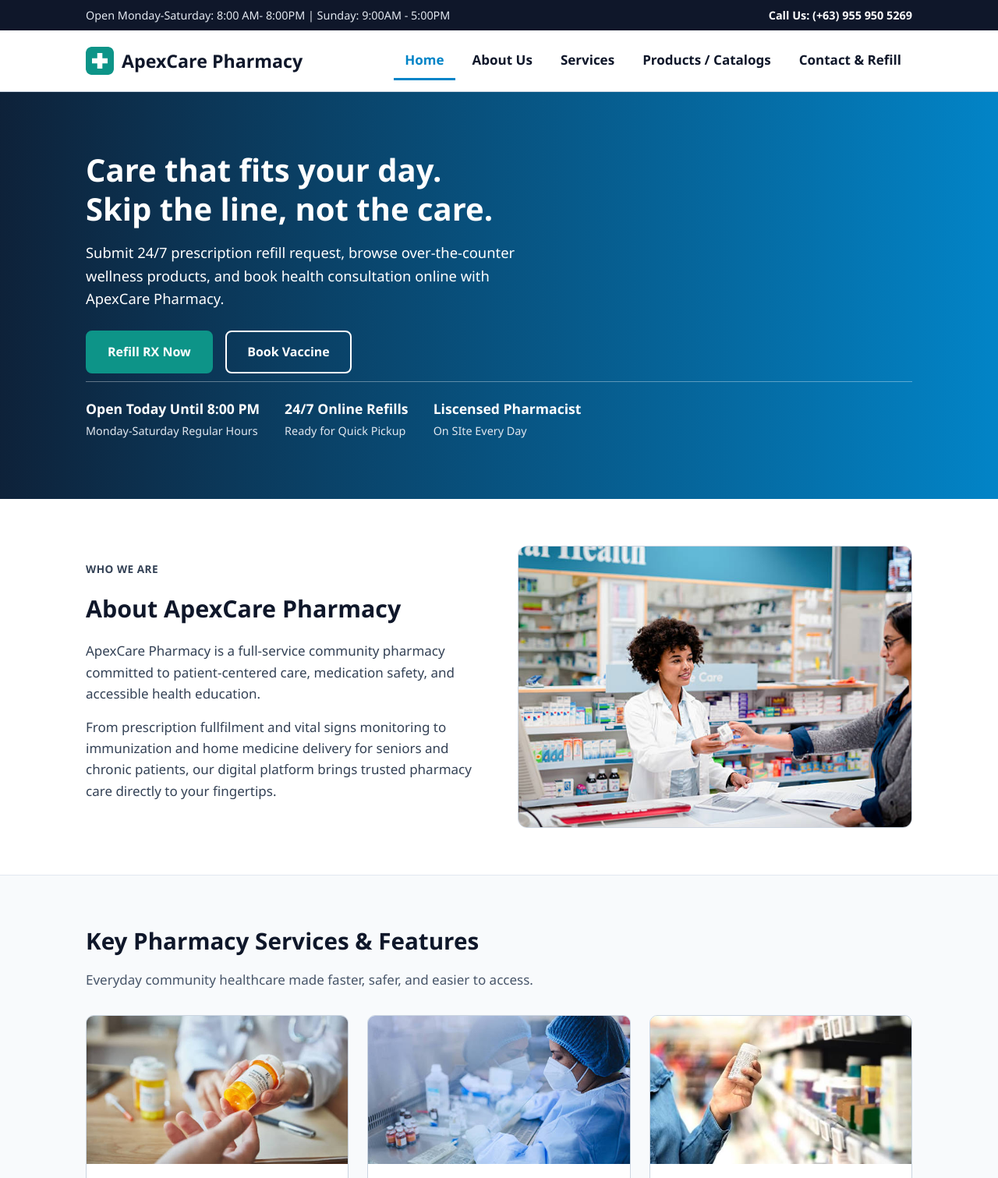
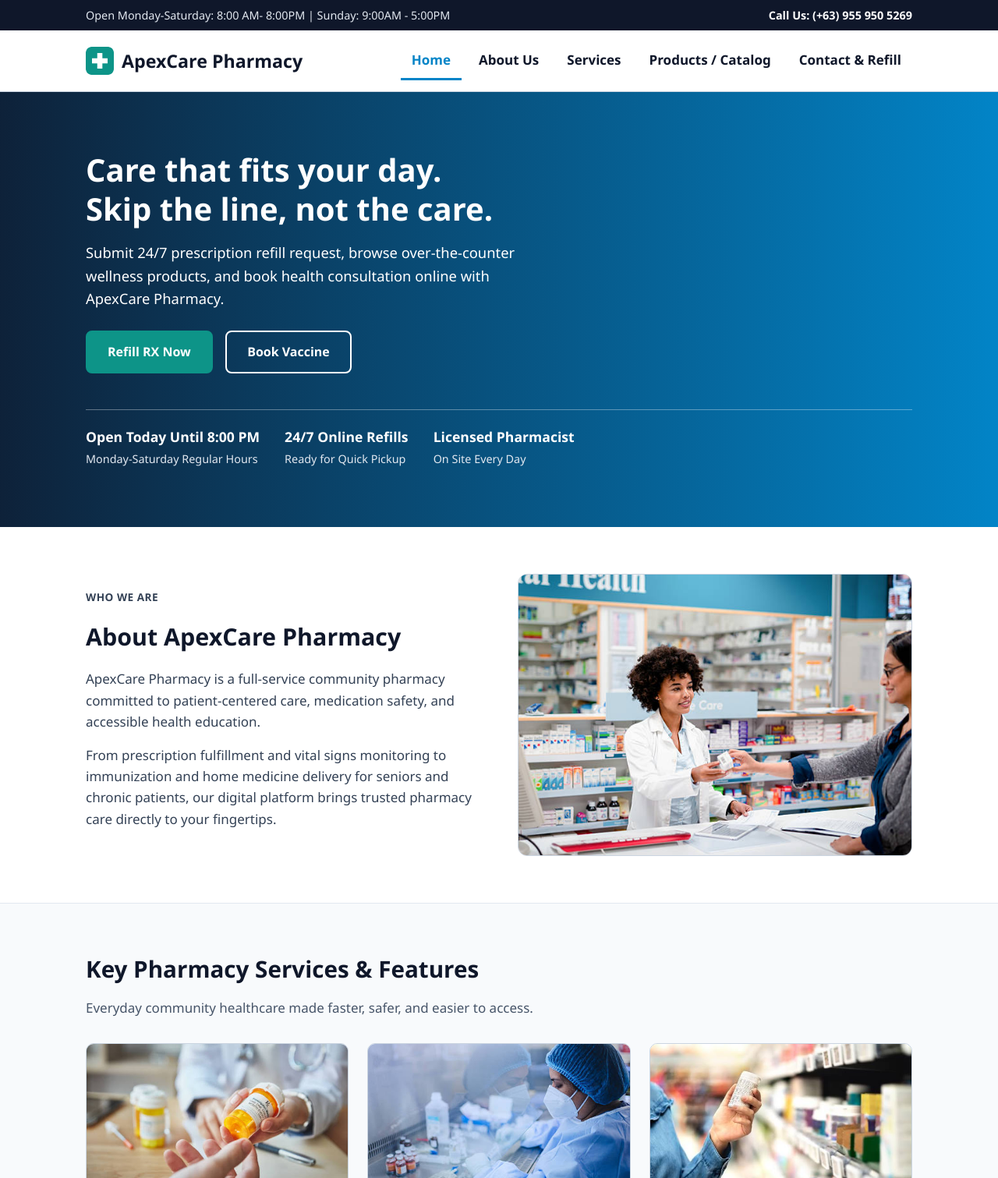
Before and after one commit to chrsm303/Joromo-website, a plain HTML site: page Joromo-website/index.html in a window 1280 px wide. Shown: the top 1511 px of the page at 78% size. Drawn offline with Linux system fonts and the light colour scheme.

Commit message:
Add correction to some typos

```diff
--- a/Joromo-website/index.html
+++ b/Joromo-website/index.html
@@ -28,7 +28,7 @@
                     <li><a href="index.html" class="active">Home</a></li>
                     <li><a href="#">About Us</a></li>
                     <li><a href="#">Services</a></li>
-                    <li><a href="#">Products / Catalogs </a></li>
+                    <li><a href="#">Products / Catalog </a></li>
                     <li><a href="#">Contact &amp; Refill</a></li>
                 </ul>
             </nav>
@@ -43,7 +43,7 @@
                 <p class="hero-tagline">
                     Submit 24/7 prescription refill request, browse over-the-counter wellness products, and book health consultation online with ApexCare Pharmacy.
                 </p>
-                <div class="hero-action">
+                <div class="hero-actions">
                     <a href="#" class="button-primary">Refill RX Now</a>
                     <a href="#" class="button-outline">Book Vaccine</a>
                 </div>
@@ -57,8 +57,8 @@
                         <span>Ready for Quick Pickup</span>
                     </div>
                     <div>
-                        <strong>Liscensed Pharmacist</strong>
-                        <span>On SIte Every Day</span>
+                        <strong>Licensed Pharmacist</strong>
+                        <span>On Site Every Day</span>
                     </div>
                 </div>
             </div>
@@ -74,11 +74,11 @@
                         ApexCare Pharmacy is a full-service community pharmacy committed to patient-centered care, medication safety, and accessible health education.
                     </p>
                     <p>
-                        From prescription fullfilment and vital signs monitoring to immunization and home medicine delivery for seniors and chronic patients, our digital platform brings trusted pharmacy care directly to your fingertips.
+                        From prescription fulfillment and vital signs monitoring to immunization and home medicine delivery for seniors and chronic patients, our digital platform brings trusted pharmacy care directly to your fingertips.
                     </p>
                 </div>
                 <div class="about-image">
-                    <img src="images/pharmacist.jpg"  alt="Licensed pharacist">
+                    <img src="images/pharmacist.jpg"  alt="Licensed pharmacist">
                 </div>
             </div>
         </section>
```
